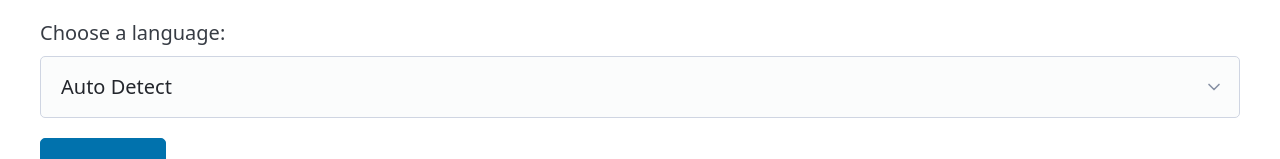
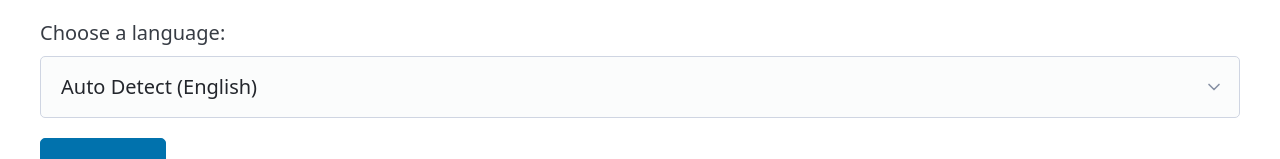
Before and after one commit to Peleton-011/chatGPT-prompt-splitter, a React (Vite) app: page / in a window 1280 px wide. Shown: the part 407-566 px from the top of the page. Built offline with nearby package versions, Linux system fonts and the light colour scheme.

Commit message:
Remove minimum length for splitting: The user can do whatever they want

```diff
--- a/src/components/Splitter.tsx
+++ b/src/components/Splitter.tsx
@@ -32,6 +32,8 @@ const Splitter = () => {
 	const [selectedLanguage, setSelectedLanguage] =
 		useState<string>("autodetect");
 	const [textLanguage, setTextLanguage] = useState<string>("en");
+	const [detectedLanguageName, setDetectedLanguageName] =
+		useState<string>("English");
 
 	const [isResponseTooShort, setIsResponseTooShort] =
 		useState<boolean>(false);
@@ -41,22 +43,30 @@ const Splitter = () => {
 	);
 
 	const languages = [
+        ...languagesImport[0],
 		{ name: "Auto Detect", code: "autodetect", native: "Auto Detect" },
-		...languagesImport[0],
 	] as Language[];
 
-	console.log(languages);
+	// Run language detection when the textarea loses focus
+	const handleBlur = async () => {
+		if (selectedLanguage === "autodetect" && text.trim()) {
+			const detectedCode = await translate.getLanguage(text);
+			setTextLanguage(detectedCode);
 
-	// Update detected language when "autodetect" is selected
+			// Update detected language name
+			const detectedLang = languages.find(
+				(lang) => lang.code === detectedCode
+			);
+			setDetectedLanguageName(detectedLang?.name || "Unknown");
+		}
+	};
+
+	// Update language when a new language is selected
 	useEffect(() => {
-		if (selectedLanguage === "autodetect" && text) {
-			translate
-				.getLanguage(text)
-				.then((language) => setTextLanguage(language));
-		} else if (selectedLanguage !== "autodetect") {
+		if (selectedLanguage !== "autodetect") {
 			setTextLanguage(selectedLanguage);
 		}
-	}, [selectedLanguage, text]);
+	}, [selectedLanguage]);
 
 	// Translate prompts when the language changes
 	useEffect(() => {
@@ -96,7 +106,6 @@ const Splitter = () => {
 
 		if (textLength < chunkSize) {
 			setIsResponseTooShort(true);
-			return;
 		}
 
 		setIsResponseTooShort(false);
@@ -168,6 +177,7 @@ const Splitter = () => {
 				placeholder="Enter text to split"
 				value={text}
 				onChange={(e) => setText(e.target.value)}
+				onBlur={handleBlur}
 				rows={10}
 				cols={50}
 			/>
@@ -180,7 +190,9 @@ const Splitter = () => {
 				>
 					{languageOptions.map((lang, index) => (
 						<option key={index} value={lang.code}>
-							{lang.name}
+							{lang.code === "autodetect"
+								? `Auto Detect (${detectedLanguageName})`
+								: lang.name}
 						</option>
 					))}
 				</select>
```
